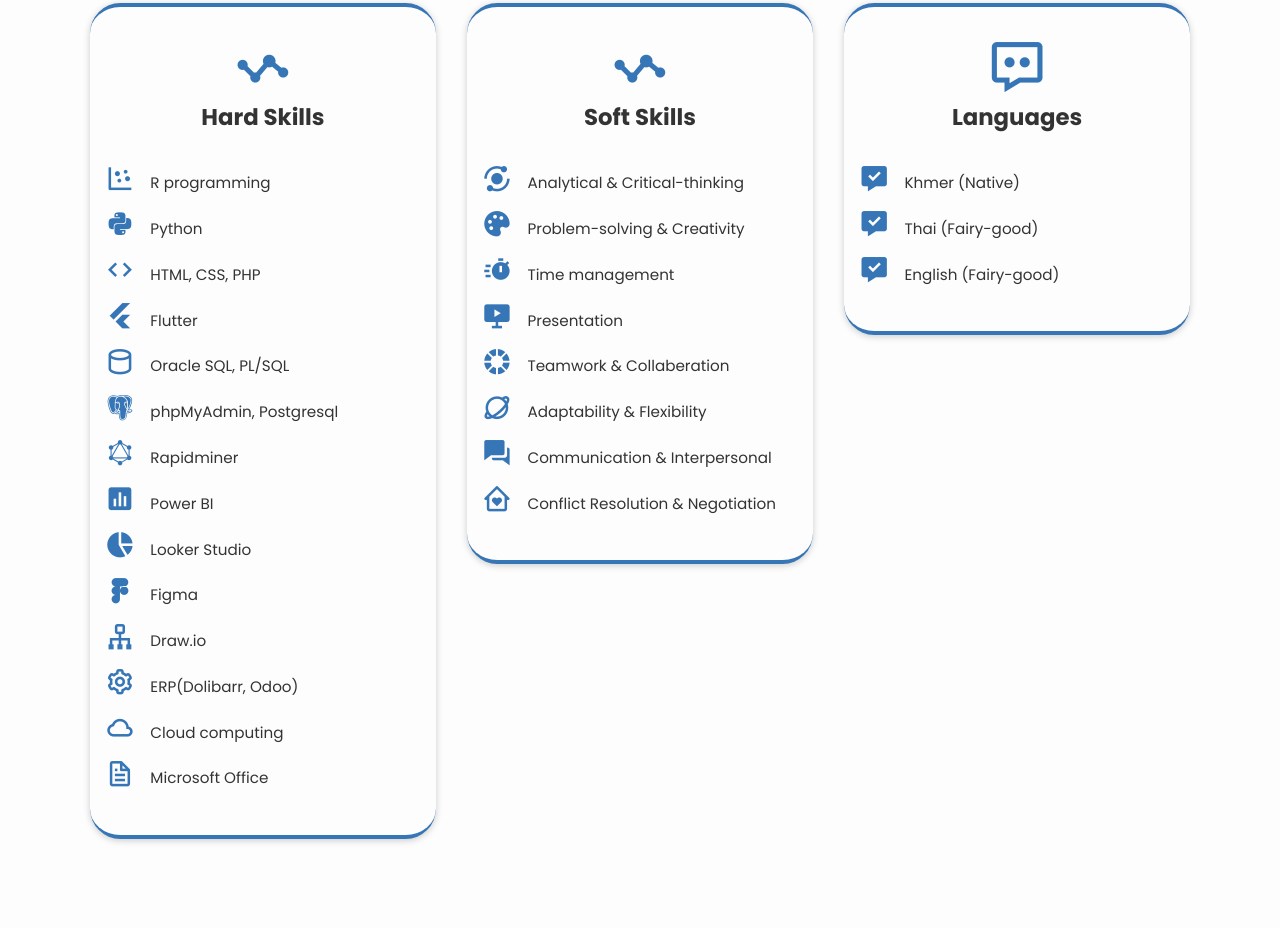
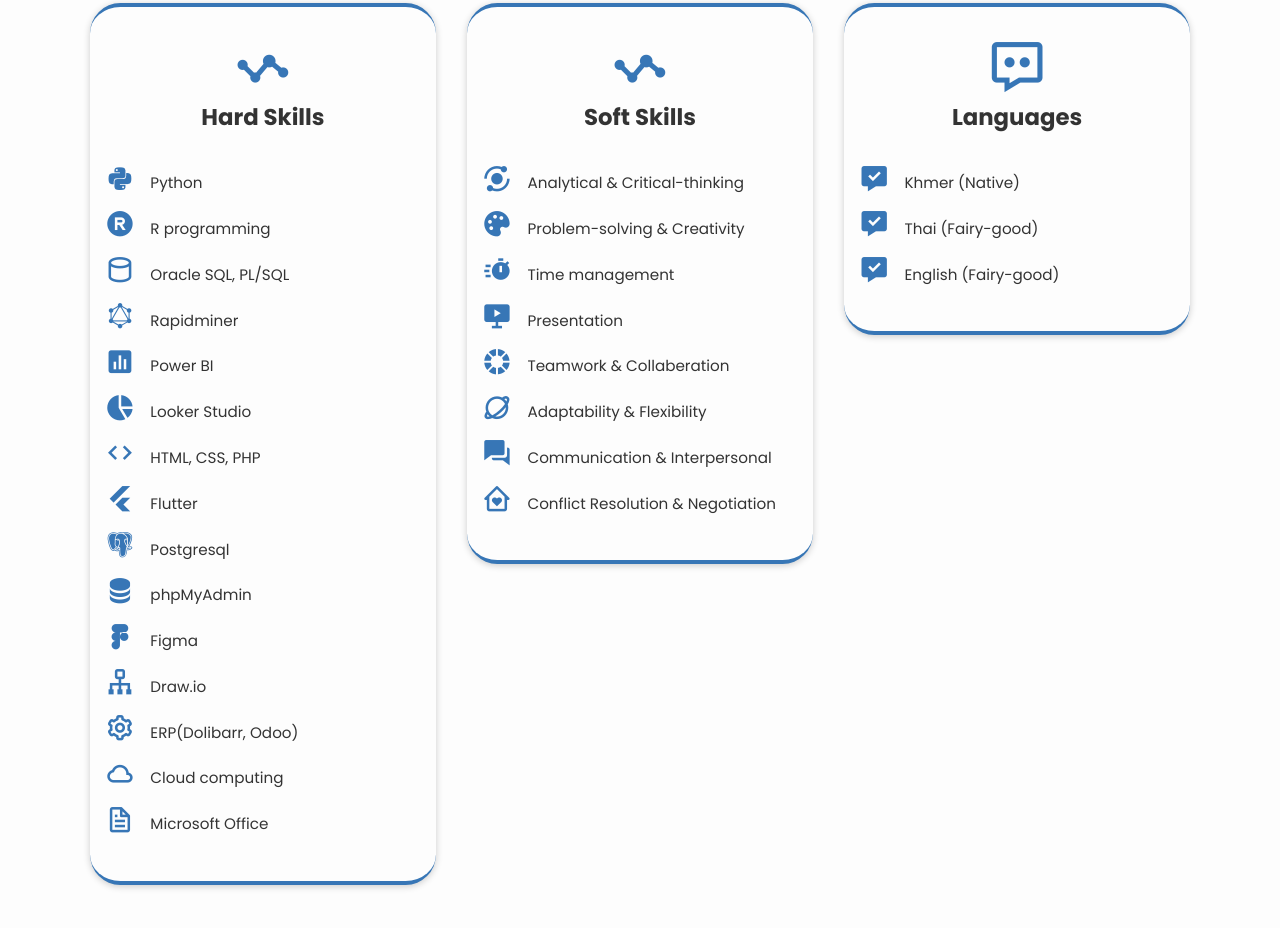
Before and after one commit to maxior1/my-portfolio, a plain HTML site: page index.html in a window 1280 px wide. Shown: the part 3835-4763 px from the top of the page. Drawn offline with nearby package versions, Linux system fonts and the light colour scheme.

Commit message:
skill-ver

```diff
--- a/index.html
+++ b/index.html
@@ -198,28 +198,17 @@
                 <h3>Hard Skills</h3>
 
                 <div class="all-skills-item">
-                    <i class='bx bx-scatter-chart' ></i>
-                    <p>R programming</p>
-                </div>
-                <div class="all-skills-item">
                     <i class='bx bxl-python'></i>
                     <p>Python</p>
                 </div>
+
                 <div class="all-skills-item">
-                    <i class='bx bx-code'></i>
-                    <p>HTML, CSS, PHP</p>
-                </div>
-                <div class="all-skills-item">
-                    <i class='bx bxl-flutter'></i>
-                    <p>Flutter</p>
+                    <i class='bx bxs-registered'></i>
+                    <p>R programming</p>
                 </div>
                 <div class="all-skills-item">
                     <i class='bx bx-cylinder'></i>
                     <p>Oracle SQL, PL/SQL</p>
-                </div>
-                <div class="all-skills-item">
-                    <i class='bx bxl-postgresql'></i>
-                    <p>phpMyAdmin, Postgresql</p>
                 </div>
                 <div class="all-skills-item">
                     <i class='bx bxl-graphql' ></i>
@@ -233,6 +222,24 @@
                     <i class='bx bxs-pie-chart-alt-2' ></i>
                     <p>Looker Studio</p>
                 </div>
+                <div class="all-skills-item">
+                    <i class='bx bx-code'></i>
+                    <p>HTML, CSS, PHP</p>
+                </div>
+                <div class="all-skills-item">
+                    <i class='bx bxl-flutter'></i>
+                    <p>Flutter</p>
+                </div>
+                <div class="all-skills-item">
+                    <i class='bx bxl-postgresql'></i>
+                    <p>Postgresql</p>
+                </div>
+                <div class="all-skills-item">
+                    <i class='bx bxs-data'></i>
+                    <p>phpMyAdmin</p>
+                </div>
+
+
                 <div class="all-skills-item">
                     <i class='bx bxl-figma'></i>
                     <p>Figma</p>
```
